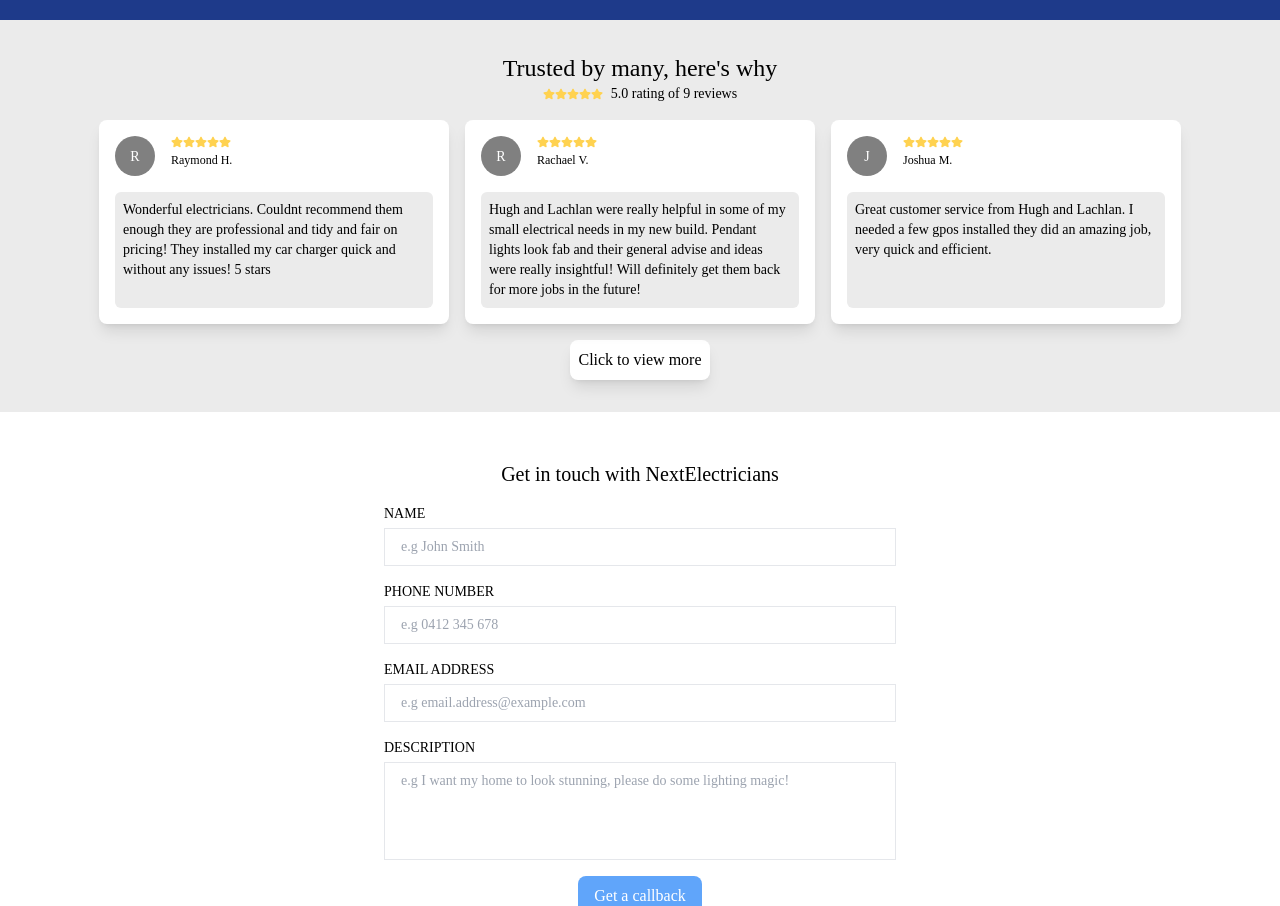
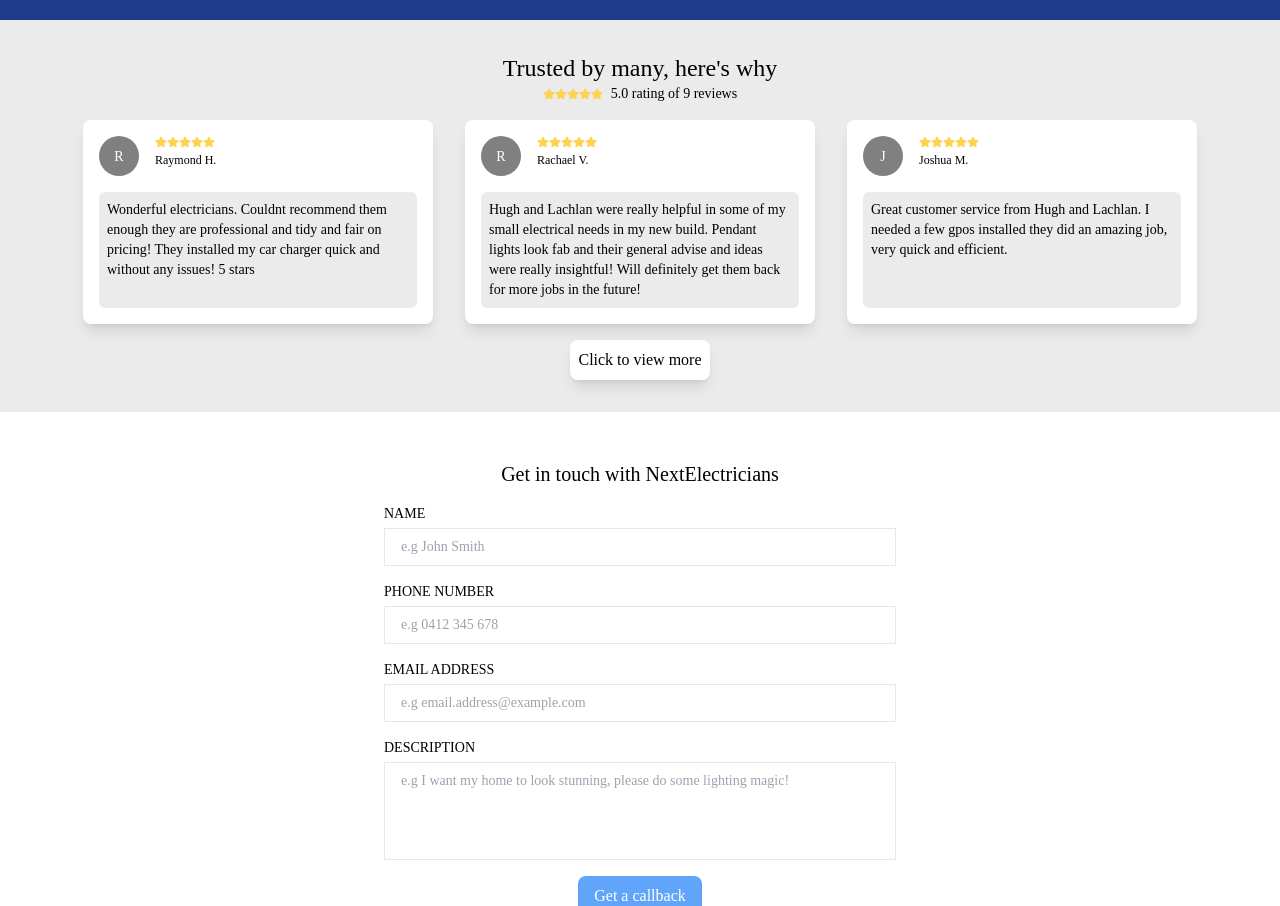
Before and after one commit to Wazmond/next-electricians, a Next.js app: page / in a window 1280 px wide. Shown: the part 1580-2486 px from the top of the page. Built offline with nearby package versions, Linux system fonts and the light colour scheme; a web font is replaced by a local one.

Commit message:
Added a bigger gap for bigger display

```diff
--- a/src/app/(frontend)/pages/home/testimonials/index.tsx
+++ b/src/app/(frontend)/pages/home/testimonials/index.tsx
@@ -16,7 +16,7 @@ const Testimonials = () => {
         </div>
       </div>
 
-      <div className="relative w-screen flex px-8 md:px-2 flex-row flex-wrap gap-4 justify-center items-stretch">
+      <div className="relative w-screen flex px-8 md:px-2 flex-row flex-wrap gap-4 md:gap-8 justify-center items-stretch">
         <ReviewCard
           name="Raymond H."
           review="Wonderful electricians. Couldnt recommend them enough they are professional and tidy and fair on pricing! They installed my car charger quick and without any issues! 5 stars"
```
